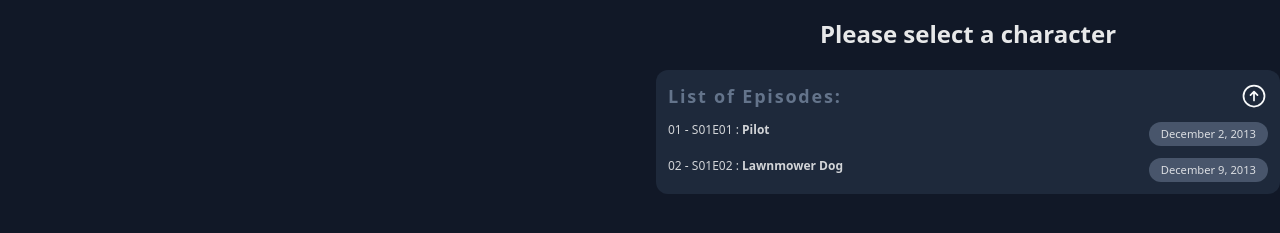
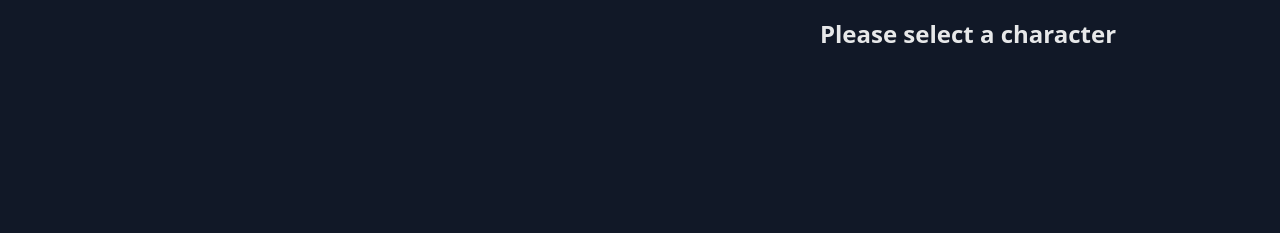
Before and after one commit to MiaadEstakhri/Movie-project, a React (Vite) app: page / in a window 1280 px wide. Shown: the part 277-510 px from the top of the page. Built offline with nearby package versions, Linux system fonts and the light colour scheme; no server answers.

Commit message:
move CharacterEpisodes component to CharacterDetail

```diff
--- a/src/App.jsx
+++ b/src/App.jsx
@@ -57,7 +57,6 @@ function App() {
           </div>
           <div className=" sm:col-span-4 2xl:col-span-5 mx-[.125rem] sm:mx-0  sm:my-4 sm:ms-4 mb-5 ">
             <CharacterDetail selectedId={selectedId} />
-            <CharacterEpisodes />
           </div>
         </section>
       </div>
```
